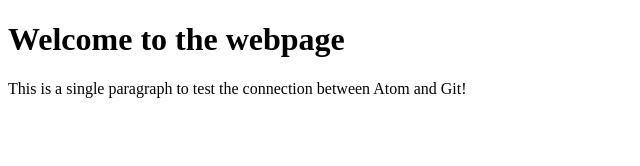
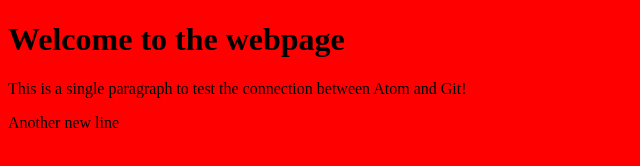
Before and after one commit to SioJL13/i-Week, a plain HTML site: page index.html in a window 1280 px wide. Shown: the whole page, without its empty margins (0-640 px from the left). Drawn offline with Linux system fonts and the light colour scheme.

Commit message:
Texting diffmerge

```diff
--- a/index.html
+++ b/index.html
@@ -2,10 +2,17 @@
 <html>
   <head>
     <title>Testing a mini webpage</title>
+    <style>
+      body{
+        background: red;
+      }
+
+    </style>
   </head>
 
   <body>
     <h1>Welcome to the webpage</h1>
     <p>This is a single paragraph to test the connection between Atom and Git!</p>
+    <p> Another new line<p>
   </body>
 </html>
```
